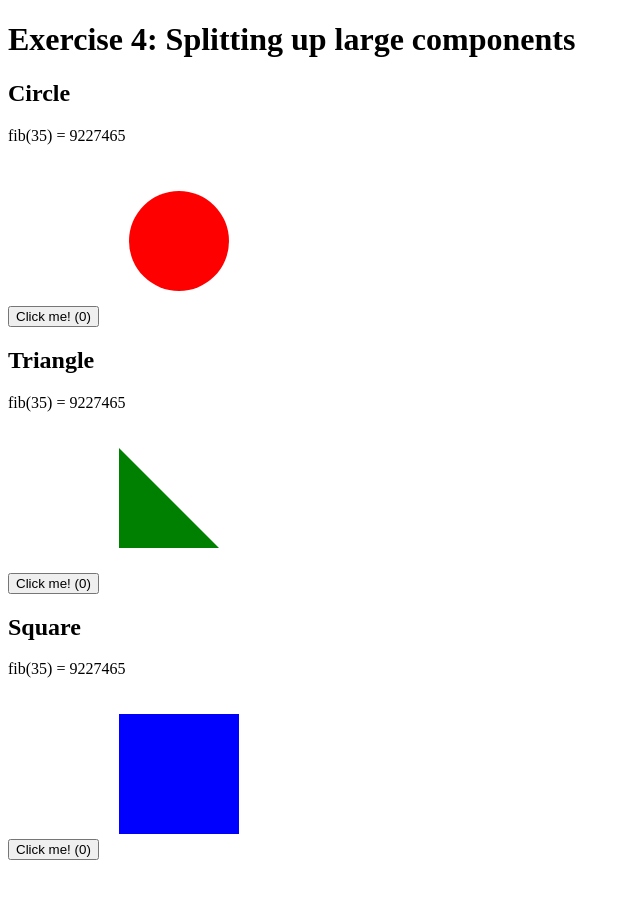
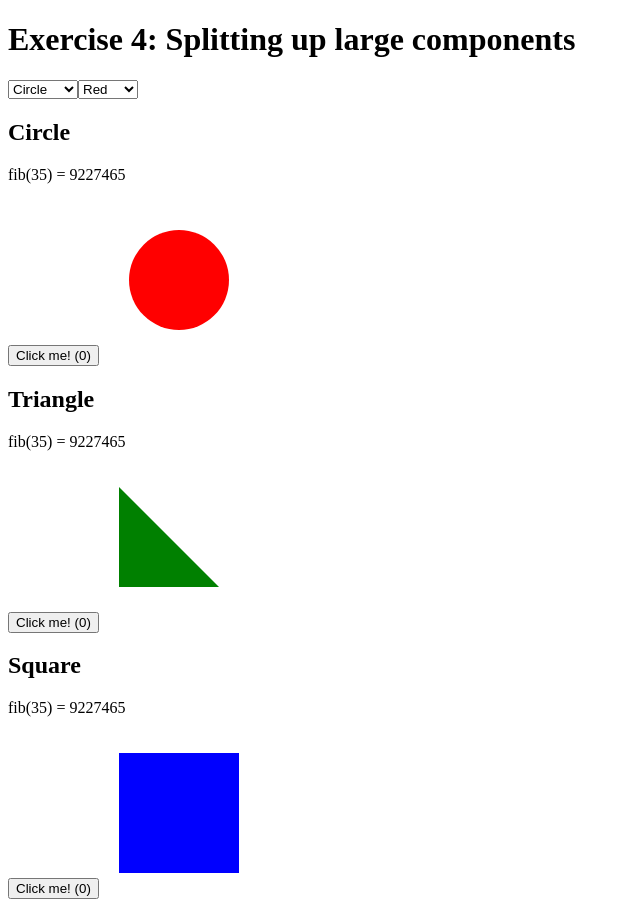
Before and after one commit to Khan/frontend-infra-workshops, a React (Vite) app: page /react-render-perf/lesson-04/exercise in a window 1280 px wide. Shown: the whole page, without its empty margins (0-640 px from the left). Before the commit the page ends 868 px from the top, so only its background shows below. Built offline with nearby package versions, Linux system fonts and the light colour scheme.

Commit message:
Make the exercise/solution more interesting for Lesson 4

```diff
--- a/src/react-render-perf/lesson-04/exercise/large-component.tsx
+++ b/src/react-render-perf/lesson-04/exercise/large-component.tsx
@@ -2,10 +2,21 @@ import {useState} from "react";
 
 import {fib} from "../../shared/fib";
 
+type Shape = "circle" | "triangle" | "square";
+
 export function LargeComponent() {
+    const [selectedShape, setSelectedShape] = useState("circle");
+    const [selectedColor, setSelectedColor] = useState("red");
+    const [colors, setColors] = useState({
+        circle: "red",
+        triangle: "green",
+        square: "blue",
+    });
+
     const [circleCount, setCircleCount] = useState(0);
     const [triangleCount, setTriangleCount] = useState(0);
     const [squareCount, setSquareCount] = useState(0);
+
     const n = 35;
 
     const circle = (
@@ -18,7 +29,7 @@ export function LargeComponent() {
                 Click me! ({circleCount})
             </button>
             <svg width={160} height={160} viewBox="0,0,160,160">
-                <circle fill="red" r={50} cx={80} cy={80} />
+                <circle fill={colors.circle} r={50} cx={80} cy={80} />
             </svg>
         </>
     );
@@ -33,7 +44,7 @@ export function LargeComponent() {
                 Click me! ({triangleCount})
             </button>
             <svg width={160} height={160} viewBox="0,0,160,160">
-                <path fill="green" d="M20,20L20,120L120,120Z" />
+                <path fill={colors.triangle} d="M20,20L20,120L120,120Z" />
             </svg>
         </>
     );
@@ -48,13 +59,49 @@ export function LargeComponent() {
                 Click me! ({squareCount})
             </button>
             <svg width={160} height={160} viewBox="0,0,160,160">
-                <rect fill="blue" x={20} y={20} width={120} height={120} />
+                <rect
+                    fill={colors.square}
+                    x={20}
+                    y={20}
+                    width={120}
+                    height={120}
+                />
             </svg>
         </>
     );
 
+    const handleShapeChange = (shape: Shape) => {
+        setSelectedShape(shape);
+        setSelectedColor(colors[shape]);
+    };
+
+    const handleColorChange = (color: string) => {
+        setSelectedColor(color);
+        setColors({
+            ...colors,
+            [selectedShape]: color,
+        });
+    };
+
     return (
         <div>
+            <select
+                onChange={(event) =>
+                    handleShapeChange(event.target.value as Shape)
+                }
+            >
+                <option value="circle">Circle</option>
+                <option value="triangle">Triangle</option>
+                <option value="square">Square</option>
+            </select>
+            <select
+                onChange={(event) => handleColorChange(event.target.value)}
+                value={selectedColor}
+            >
+                <option value="red">Red</option>
+                <option value="green">Green</option>
+                <option value="blue">Blue</option>
+            </select>
             {circle}
             {triangle}
             {square}
--- a/src/react-render-perf/lesson-04/solution/circle.tsx
+++ b/src/react-render-perf/lesson-04/solution/circle.tsx
@@ -1,12 +1,13 @@
-import {useState} from "react";
+import {useState, memo} from "react";
 
 import {fib} from "../../shared/fib";
 
 type Props = {
     n: number;
+    color: string;
 };
 
-export function Circle({n}: Props) {
+export const Circle = memo(({n, color}: Props) => {
     const [count, setCount] = useState(0);
 
     return (
@@ -19,8 +20,8 @@ export function Circle({n}: Props) {
                 Click me! ({count})
             </button>
             <svg width={160} height={160} viewBox="0,0,160,160">
-                <circle fill="red" r={50} cx={80} cy={80} />
+                <circle fill={color} r={50} cx={80} cy={80} />
             </svg>
         </>
     );
-}
+});
--- a/src/react-render-perf/lesson-04/solution/parent-component.tsx
+++ b/src/react-render-perf/lesson-04/solution/parent-component.tsx
@@ -1,15 +1,57 @@
+import {useState} from "react";
+
 import {Circle} from "./circle";
 import {Square} from "./square";
 import {Triangle} from "./triangle";
 
+type Shape = "circle" | "triangle" | "square";
+
 export function ParentComponent() {
+    const [selectedShape, setSelectedShape] = useState("circle");
+    const [selectedColor, setSelectedColor] = useState("red");
+    const [colors, setColors] = useState({
+        circle: "red",
+        triangle: "green",
+        square: "blue",
+    });
+
     const n = 35;
+
+    const handleShapeChange = (shape: Shape) => {
+        setSelectedShape(shape);
+        setSelectedColor(colors[shape]);
+    };
+
+    const handleColorChange = (color: string) => {
+        setSelectedColor(color);
+        setColors({
+            ...colors,
+            [selectedShape]: color,
+        });
+    };
 
     return (
         <div>
-            <Circle n={n} />
-            <Triangle n={n} />
-            <Square n={n} />
+            <select
+                onChange={(event) =>
+                    handleShapeChange(event.target.value as Shape)
+                }
+            >
+                <option value="circle">Circle</option>
+                <option value="triangle">Triangle</option>
+                <option value="square">Square</option>
+            </select>
+            <select
+                onChange={(event) => handleColorChange(event.target.value)}
+                value={selectedColor}
+            >
+                <option value="red">Red</option>
+                <option value="green">Green</option>
+                <option value="blue">Blue</option>
+            </select>
+            <Circle n={n} color={colors.circle} />
+            <Triangle n={n} color={colors.triangle} />
+            <Square n={n} color={colors.square} />
         </div>
     );
 }
--- a/src/react-render-perf/lesson-04/solution/square.tsx
+++ b/src/react-render-perf/lesson-04/solution/square.tsx
@@ -1,12 +1,13 @@
-import {useState} from "react";
+import {useState, memo} from "react";
 
 import {fib} from "../../shared/fib";
 
 type Props = {
     n: number;
+    color: string;
 };
 
-export function Square({n}: Props) {
+export const Square = memo(({n, color}: Props) => {
     const [count, setCount] = useState(0);
 
     return (
@@ -19,8 +20,8 @@ export function Square({n}: Props) {
                 Click me! ({count})
             </button>
             <svg width={160} height={160} viewBox="0,0,160,160">
-                <rect fill="blue" x={20} y={20} width={120} height={120} />
+                <rect fill={color} x={20} y={20} width={120} height={120} />
             </svg>
         </>
     );
-}
+});
--- a/src/react-render-perf/lesson-04/solution/triangle.tsx
+++ b/src/react-render-perf/lesson-04/solution/triangle.tsx
@@ -1,12 +1,13 @@
-import {useState} from "react";
+import {useState, memo} from "react";
 
 import {fib} from "../../shared/fib";
 
 type Props = {
     n: number;
+    color: string;
 };
 
-export function Triangle({n}: Props) {
+export const Triangle = memo(({n, color}: Props) => {
     const [count, setCount] = useState(0);
 
     return (
@@ -19,8 +20,8 @@ export function Triangle({n}: Props) {
                 Click me! ({count})
             </button>
             <svg width={160} height={160} viewBox="0,0,160,160">
-                <path fill="green" d="M20,20L20,120L120,120Z" />
+                <path fill={color} d="M20,20L20,120L120,120Z" />
             </svg>
         </>
     );
-}
+});
```
